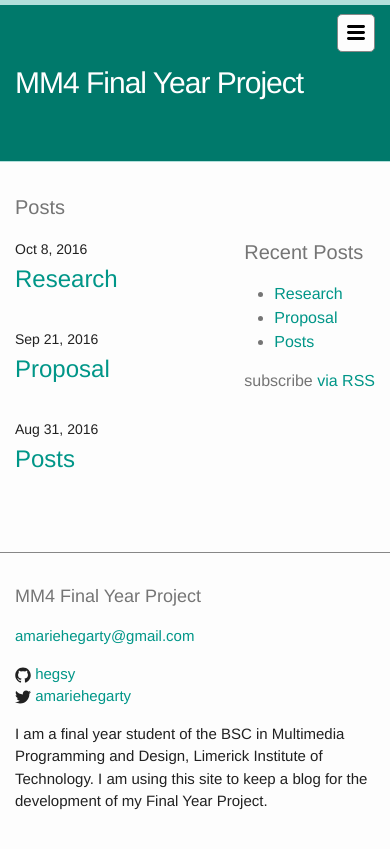
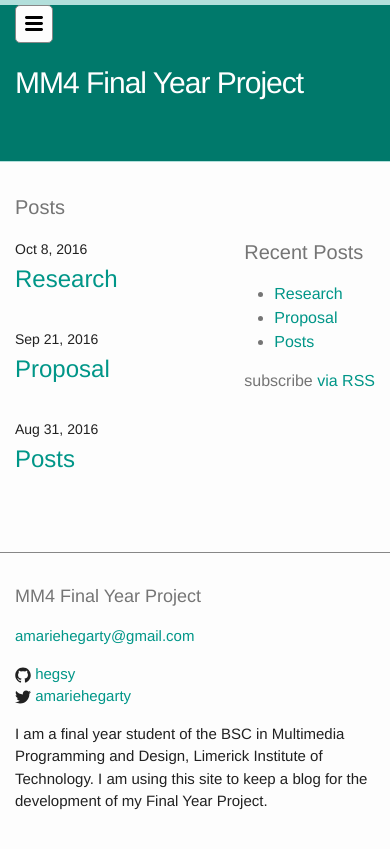
Before and after one commit to hegsy/hegsy.github.io, a Jekyll site: the page built from index.html, in a window 390 px wide. Shown: the top 849 px of the page. Built offline with Jekyll 4.4.1, drawn with Linux system fonts in a browser that asks for light colours.

Commit message:
menu for mobile

```diff
--- a/_sass/_layout.scss
+++ b/_sass/_layout.scss
@@ -50,8 +50,8 @@ FFA875
 
     @include media-query($on-palm) {
         position: absolute;
-        top: 9px;
-        right: $spacing-unit / 2;
+       // top: 9px;
+       // right: $spacing-unit / 2;
         background-color: $background-color;
         border: 1px solid $grey-color-light;
         border-radius: 5px;
```
